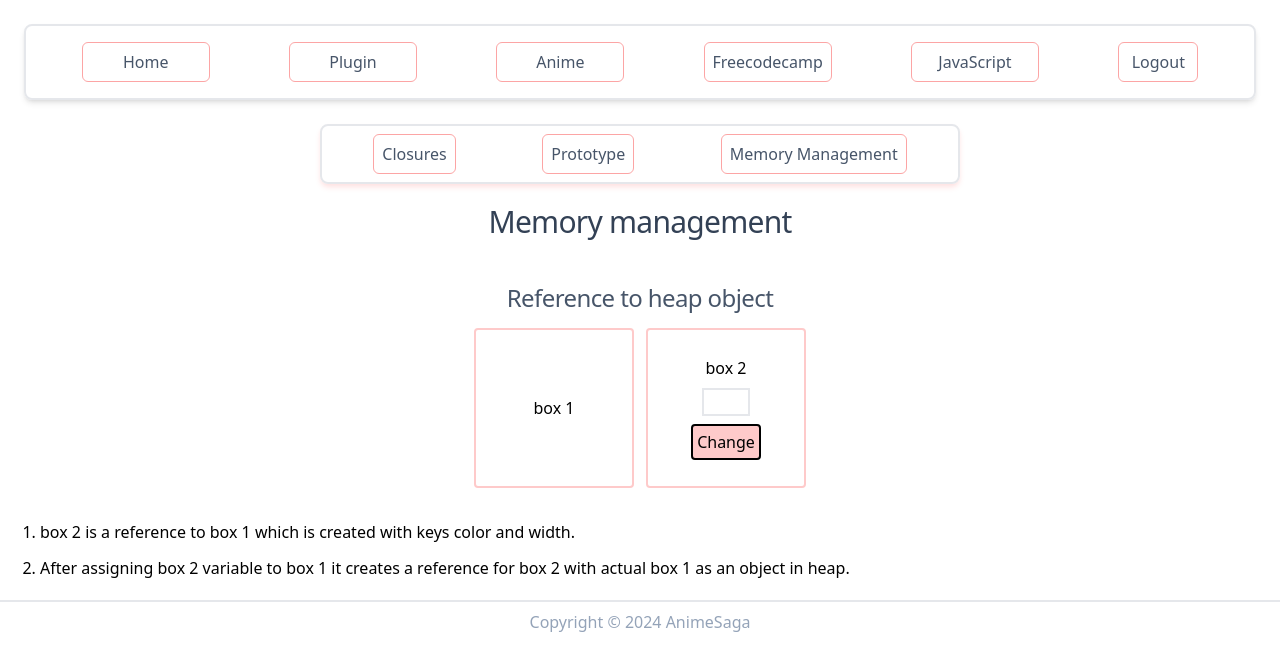
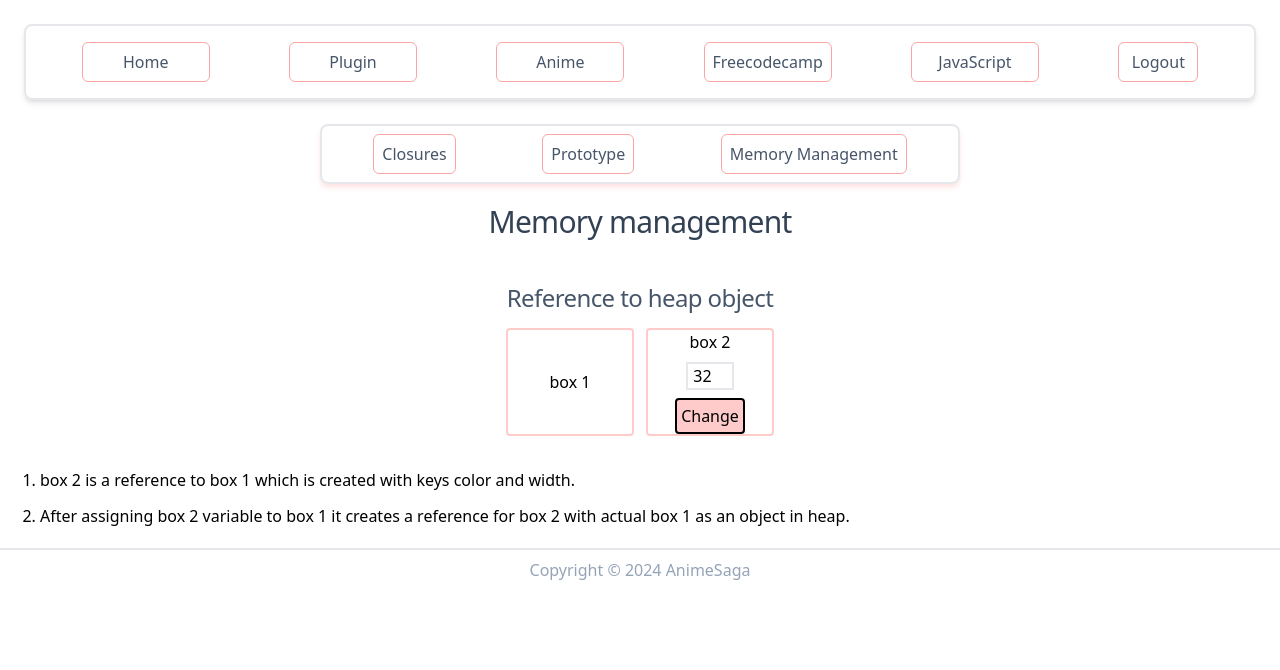
Before and after one commit to aftab-500apps/urban-shop, a Nuxt app: page /javascript/memory-manage in a window 1280 px wide. Shown: the top 670 px of the page. Built offline with nearby package versions, Linux system fonts and the light colour scheme; no server answers.

Commit message:
reference object

```diff
--- a/pages/javascript/memory-manage.vue
+++ b/pages/javascript/memory-manage.vue
@@ -1,82 +1,3 @@
-<!-- <template>
-  <SubNavbar :links="jsNavLinks" />
-
-  <Heading>Memory management</Heading>
-
-  <SubHeading
-    class="mt-10 text-center text-2xl font-500 leading-9 tracking-tight text-slate-600"
-  >
-    Reference to heap object
-  </SubHeading>
-
-  <div class="flex justify-center p-3 gap-3">
-    <div
-      :class="`w-40 bg-${color_bg}-700 text-yellow font-bold h-40 border-2 border-red-200 rounded flex flex-col gap-2 justify-center items-center`"
-    >
-      box 1
-    </div>
-    <div
-      :class="`w-40 bg-${color_bg}-700 text-yellow font-bold h-40 border-2 border-red-200 rounded flex flex-col gap-2 justify-center items-center`"
-    >
-      box 2
-      <input
-        type="text"
-        class="text-center w-24 border-2 text-black"
-        v-model="temp"
-      />
-
-      <button
-        class="bg-red-200 text-black p-2 rounded border-2 border-black"
-        @click="handleChange"
-      >
-        Change
-      </button>
-    </div>
-  </div>
-</template> -->
-
-<!-- <script setup>
-import { ref } from "vue";
-import { jsNavLinks } from "~/data/common.json";
-// const color_bg = ref("red");
-// const temp = ref("blue");
-
-definePageMeta({
-  middleware: "auth",
-  layout: "custom",
-});
-
-// const box_1 = ref({
-// color: color_bg.value,
-// });
-
-// const box_3 = {
-
-// }
-
-// const box_1 = ref({ color: color_bg.value });
-
-// const box_2 = box_1;
-
-// const handleChange = () => {
-//   // console.log("before", box_1.value.color, box_2.value.color);
-
-//   // box_1.value.color = color_bg.value;
-//   console.log(color_bg.value);
-//   color_bg.value = temp.value;
-//   console.log(color_bg.value);
-
-//   // console.log("after", box_1.value.color, box_2.value.color);
-// };
-const color_bg = ref("red");
-const temp = ref("blue");
-
-// Define the function to handle the color change
-const handleChange = () => {
-  color_bg.value = temp.value; // Change the color_bg value to the value of 'temp'
-};
-</script> -->
-
 <template>
   <SubNavbar :links="jsNavLinks" />
 
@@ -90,23 +11,20 @@ const handleChange = () => {
 
   <div class="flex justify-center p-3 gap-3">
     <div
-      :class="`box_1 w-${box_1.width} h-${box_1.width} bg-${query}-700 border-2 border-red-200 rounded flex flex-col gap-2 justify-center items-center`"
+      :class="`box_1 w-${box_1.width} h-${box_1.width} bg-${box_1.color}-300 border-2 border-red-200 rounded flex flex-col gap-2 justify-center items-center`"
     >
-      <!-- bg-${box_1.color}-400 -->
-      <!-- <input type="text" class="" /> -->
       box 1
     </div>
     <div
-      :class="`box_2 w-${box_2.width} h-${box_2.width} bg-${query}-700  border-2 border-red-200 rounded flex flex-col gap-2 justify-center items-center`"
+      :class="`box_2 w-${box_2.width} h-${box_2.width} bg-${box_2.color}-300  border-2 border-red-200 rounded flex flex-col gap-2 justify-center items-center`"
     >
-      <!-- bg-${box_2.color}-400 -->
       box 2
       <input
-        type="text"
+        type="number"
         class="text-center w-12 border-2 text-black"
-        v-model="query"
+        placeholder="enter width"
+        v-model="query_num"
       />
-      <!-- v-model="box_2.widt  h" -->
       <Button
         class="bg-red-200 text-black p-1 rounded border-2 border-black"
         @click="handleChange"
@@ -128,8 +46,7 @@ const handleChange = () => {
 
 <script setup>
 import { jsNavLinks } from "~/data/common.json";
-// const color_bg = ref("red");
-const query = ref(null);
+const query_num = ref(32);
 
 definePageMeta({
   middleware: "auth",
@@ -137,34 +54,14 @@ definePageMeta({
 });
 
 let box_1 = {
-  width: query.value || 40,
-  color: query.value || null,
+  width: query_num.value,
+  color: null,
 };
 
-// let box_1 = reactive({
-//   width: 32,
-// });
-
-// let box_2 = box_1;
 let box_2 = reactive(box_1);
 
-// console.log(box_2);
-// console.log(box_1);
-
 const handleChange = () => {
-  console.log(box_1.width, box_2.width);
-  if (typeof query.value === String) {
-    box_2.color = query.value;
-  } else {
-    box_2.width = Number(query.value);
-  }
-  console.log(box_1.width, box_2.width);
-
-  // console.log(box_1.value.color, box_2.value.color);
-  // box_2.value.color = color_bg.value;
-  // console.log(box_1.value.color, box_2.value.color);
+  box_2.color = "blue";
+  box_2.width = query_num.value;
 };
-// box_2.width = "200px";
-// console.log(box_2);
-// console.log(box_1);
 </script>
```
